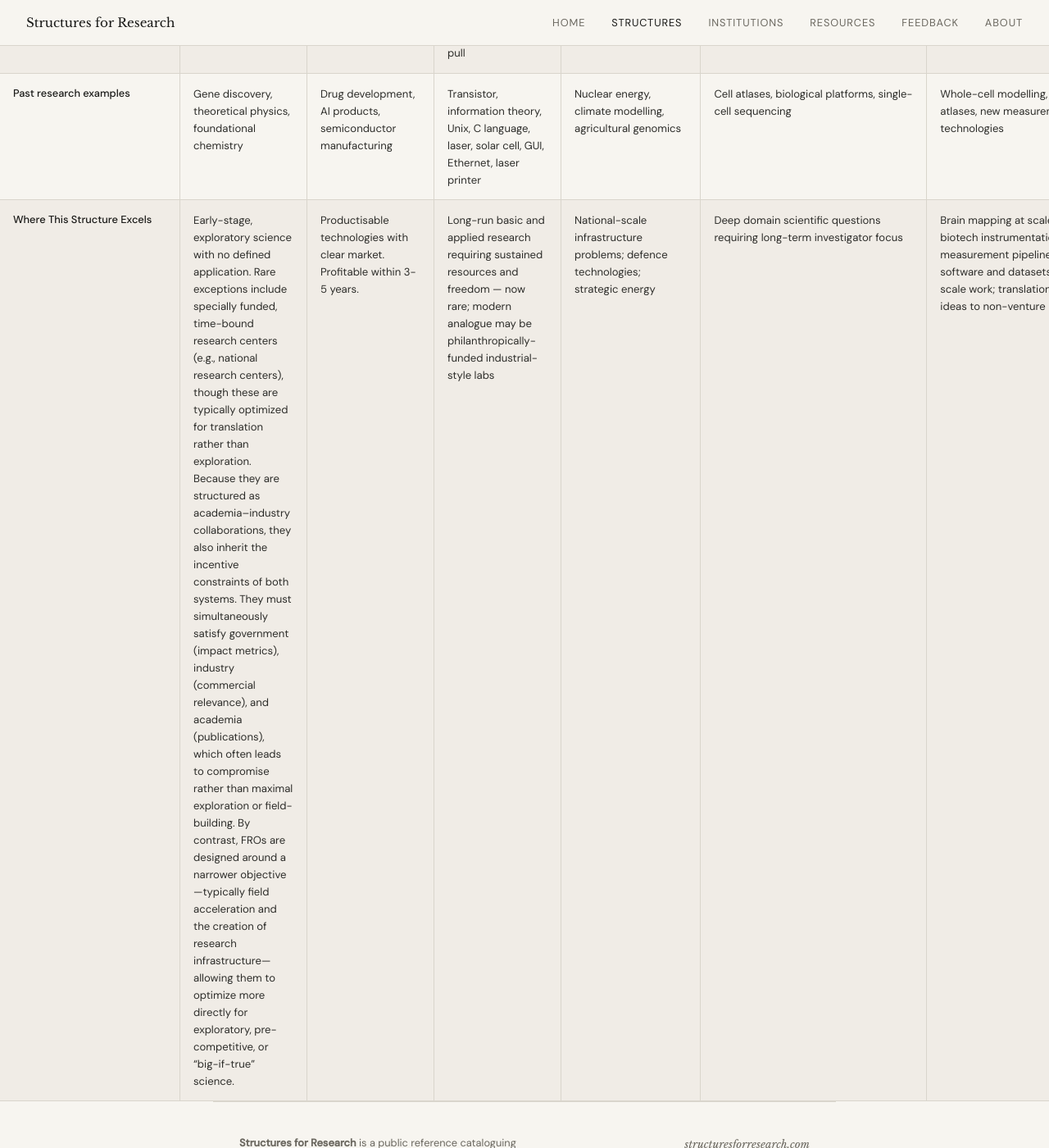
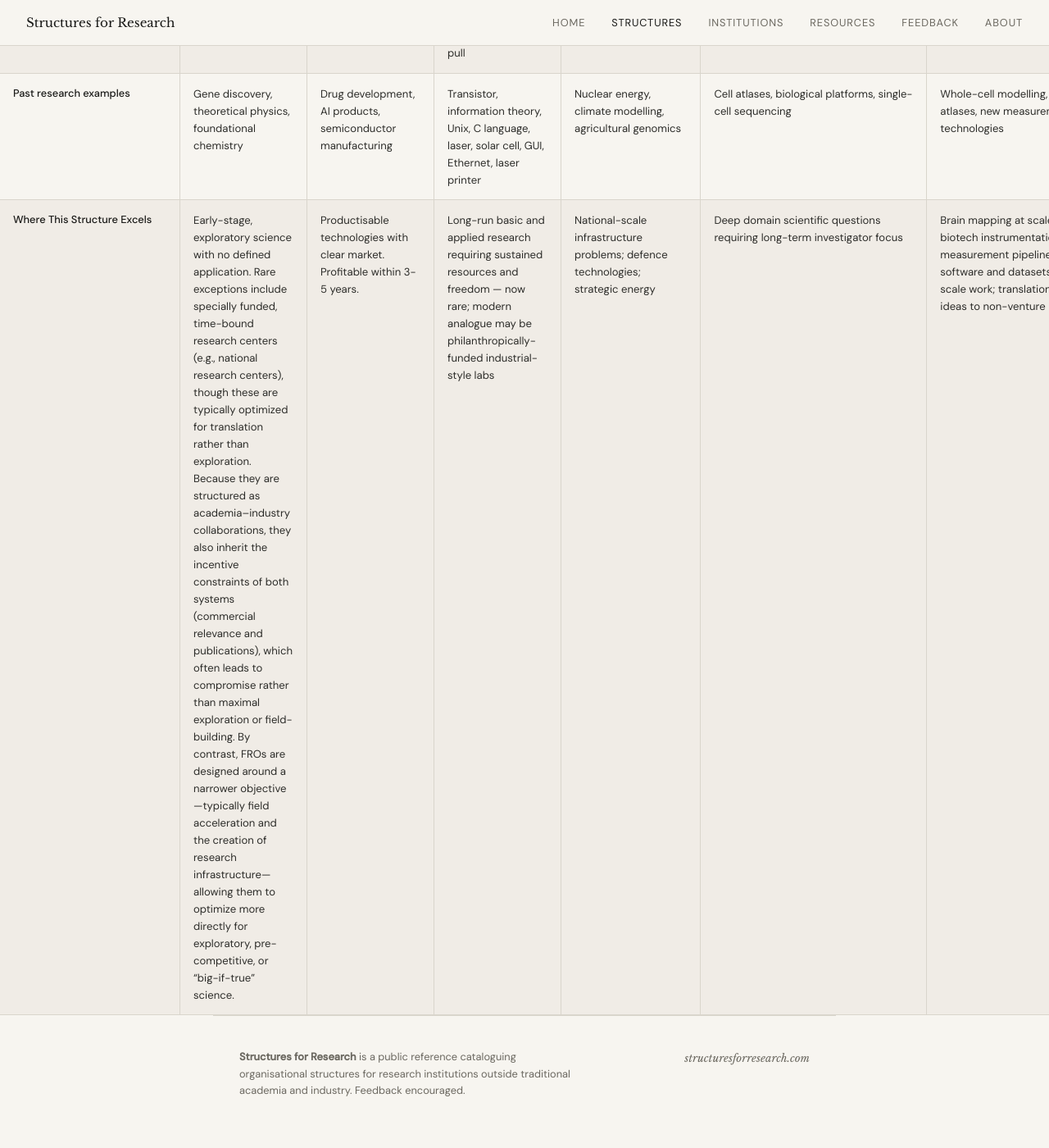
Before and after one commit to biancale4/structuresforresearch.com, a Jekyll site: the page built from structures.html, in a window 1280 px wide and 1400 px high, scrolled down 2906 px. Shown: the whole window at 82% size. Built offline with Jekyll 4.4.1, drawn with Linux system fonts in a browser that asks for light colours; some of the changed text lies outside the part shown.

Commit message:
Update structures.html

```diff
--- a/structures.html
+++ b/structures.html
@@ -40,8 +40,8 @@
         <th><span class="dot" style="background:#e07b39"></span>Industry<span class="th-sub">Corporate R&amp;D</span></th>
         <th><span class="dot" style="background:#6b8e6b"></span>Industrial Labs<span class="th-sub">Bell Labs model</span></th>
         <th><span class="dot" style="background:#7b6ea6"></span>Government Labs<span class="th-sub">National mandates</span></th>
-        <th><span class="dot" style="background:#c8401a"></span>Core-funded Nonprofit Institutes<span class="th-sub">Redesigning research incentives</span></th>
-        <th><span class="dot" style="background:#2d7d9a"></span>Focused Research Organizations<span class="th-sub">Scientific infrastructure labs</span></th>
+        <th><span class="dot" style="background:#c8401a"></span>Core-funded Nonprofit Institutes<span class="th-sub">Autonomous long-horizon institutes</span></th>
+        <th><span class="dot" style="background:#2d7d9a"></span>Focused Research Organizations<span class="th-sub">Startup-like research programs</span></th>
         <th><span class="dot" style="background:#b5882d"></span>BBNs<span class="th-sub">Frontier Research Contracts</span></th>
         <th><span class="dot" style="background:#6b4e8a"></span>ARPA-style Orgs<span class="th-sub">Program manager–led R&D</span></th>
       </tr>
@@ -82,14 +82,14 @@
       </tr>
       <tr>
         <td>Funding horizon</td>
-        <td>Short–medium: 2–5 year grants; can chain via tenure</td>
-        <td>Short–medium: months to 3-year runway</td>
-        <td>Long when corporate will maintained (decades); vulnerable to ownership changes and strategy shifts</td>
-        <td>Long: 5–20+ years; stable institutional funding</td>
-        <td>~8 years per programme</td>
-        <td>3-7 years (org lifespan tied to mission). Deploys ~$10M in year one, ~$50M over lifespan. Shuts down on mission completion.</td>
-        <td>Short–medium: 1–5 years per contract; can chain into longer programmes</td>
-        <td>3–5 years per programme. PARPA-style programs ramp slowly (from ~$200K over 6 months up to FRO-level funding) with go/no-go gates.</td>
+        <td><strong>Short–medium:</strong> 2–5 year grants; can chain via tenure</td>
+        <td><strong>Short–medium:</strong> months to 3-year runway</td>
+        <td><strong>Long</strong> when corporate will maintained (decades); vulnerable to ownership changes and strategy shifts</td>
+        <td><strong>Long:</strong> 5–20+ years; stable institutional funding</td>
+        <td><strong>~8 years</strong> per programme</td>
+        <td><strong>3-7 years</strong> (org lifespan tied to mission). Deploys ~$10M in year one, ~$50M over lifespan. Shuts down on mission completion.</td>
+        <td><strong>Short–medium:</strong> 1–5 years per contract; can chain into longer programmes</td>
+        <td><strong>3–5 years</strong> per programme. PARPA-style programs ramp slowly (from ~$200K over 6 months up to FRO-level funding) with go/no-go gates.</td>
       </tr>
       <tr>
         <td>Outputs</td>
@@ -192,8 +192,7 @@
       </tr>
       <tr>
         <td>Where This Structure Excels</td>
-        <td>Early-stage, exploratory science with no defined application. Rare exceptions include specially funded, time-bound research centers (e.g., national research centers), though these are typically optimized for translation rather than exploration. Because they are structured as academia–industry collaborations, they also inherit the incentive constraints of both systems.
-They must simultaneously satisfy government (impact metrics), industry (commercial relevance), and academia (publications), which often leads to compromise rather than maximal exploration or field-building.
+        <td>Early-stage, exploratory science with no defined application. Rare exceptions include specially funded, time-bound research centers (e.g., national research centers), though these are typically optimized for translation rather than exploration. Because they are structured as academia–industry collaborations, they also inherit the incentive constraints of both systems (commercial relevance and publications), which often leads to compromise rather than maximal exploration or field-building.
 By contrast, FROs are designed around a narrower objective—typically field acceleration and the creation of research infrastructure—allowing them to optimize more directly for exploratory, pre-competitive, or “big-if-true” science.</td>
         <td>Productisable technologies with clear market. Profitable within 3-5 years.</td>
         <td>Long-run basic and applied research requiring sustained resources and freedom — now rare; modern analogue may be philanthropically-funded industrial-style labs</td>
```
Also changed, not shown: other parts of structures.html (+2 -2 lines).
